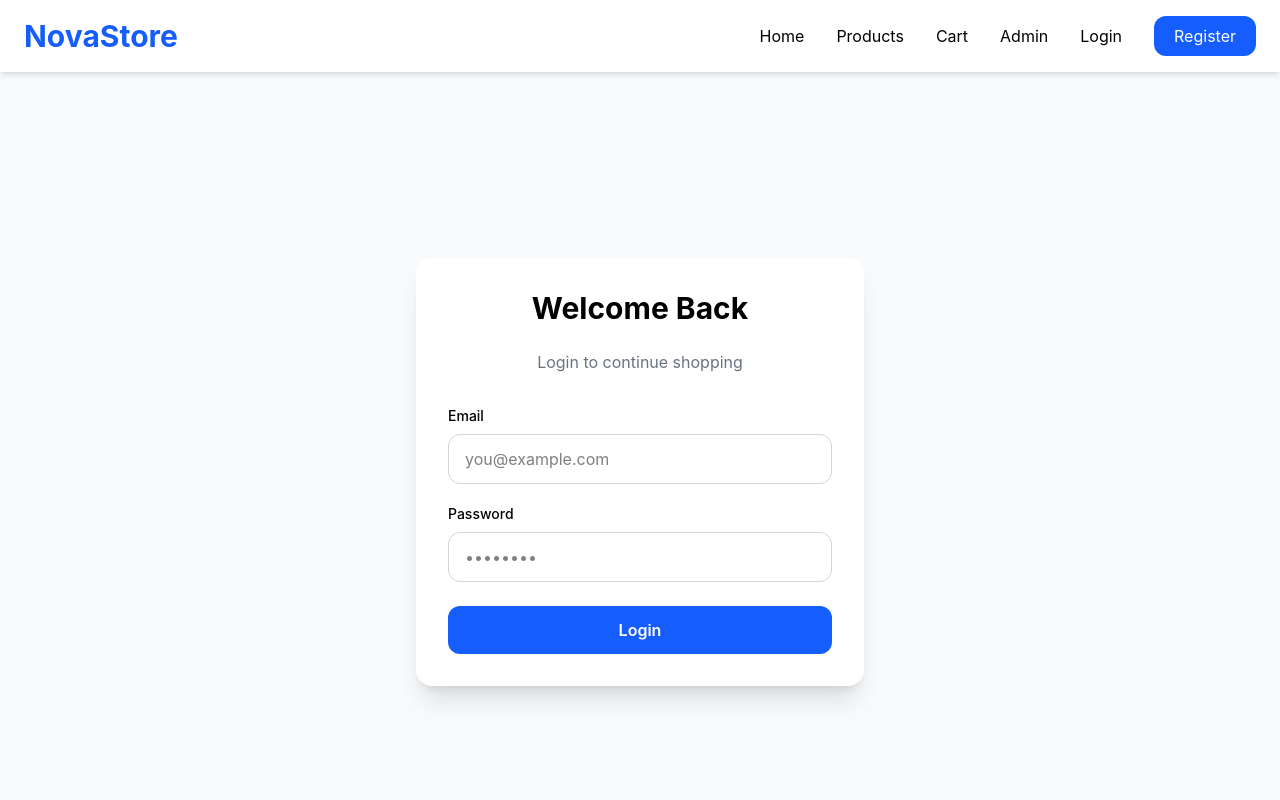
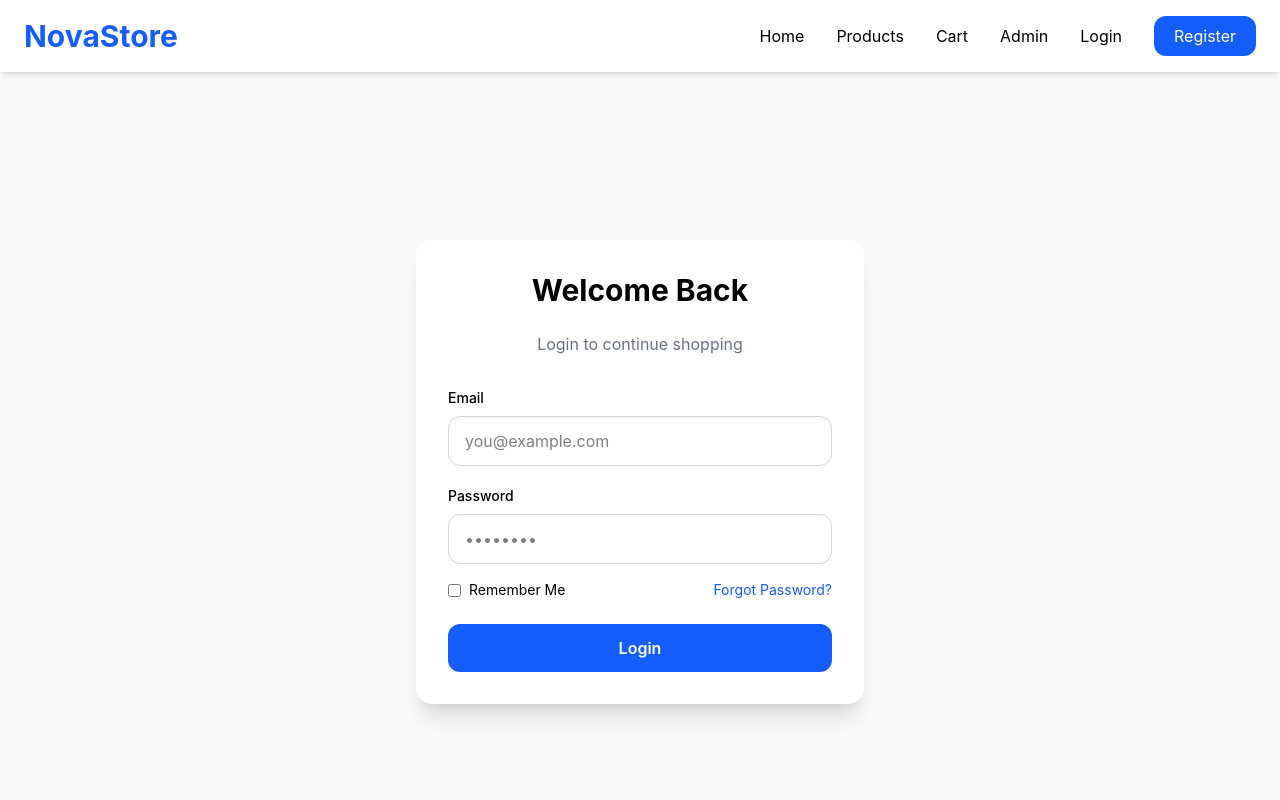
Before and after one commit to 23008024/NovaStore, a React app in the folder frontend/: page /login in a window 1280 px wide. Shown: the top 800 px of the page. Built offline with nearby package versions, Linux system fonts and the light colour scheme; the HTML template or start-up script is replaced by a standard one.

Commit message:
Update Login.jsx

```diff
--- a/frontend/src/pages/Login.jsx
+++ b/frontend/src/pages/Login.jsx
@@ -1,48 +1,35 @@
 import { useState } from "react";
+import { Link, useNavigate } from "react-router-dom";
 import { useAuth } from "../context/AuthContext";
-import { useNavigate } from "react-router-dom";
 
-
-export default function Login(){
-
+export default function Login() {
 
     const { login } = useAuth();
-
     const navigate = useNavigate();
 
+    const [email, setEmail] = useState("");
+    const [password, setPassword] = useState("");
+    const [remember, setRemember] = useState(false);
 
-    const [email,setEmail] = useState("");
-
-    const [password,setPassword] = useState("");
-
-
-
-
-    const submit = async(e)=>{
+    const submit = async (e) => {
 
         e.preventDefault();
 
-
-        try{
+        try {
 
             const loggedUser = await login(
                 email,
-                password
+                password,
+                remember
             );
 
-
-            if(loggedUser.role === "ADMIN"){
-
+            if (loggedUser.role === "ADMIN") {
                 navigate("/admin");
-
-            }else{
-
+            } else {
                 navigate("/");
-
             }
 
-
-        }catch(error){
+        } catch (error) {
 
             alert(
                 error.response?.data?.message ||
@@ -50,136 +37,103 @@ export default function Login(){
             );
 
         }
-
     };
-
-
-
-
 
     return (
 
         <div className="min-h-screen flex items-center justify-center px-5">
 
-
             <form
-
                 onSubmit={submit}
-
                 className="bg-white shadow-xl rounded-2xl p-8 w-full max-w-md"
-
             >
 
-
                 <h1 className="text-3xl font-bold text-center mb-6">
-
                     Welcome Back
-
                 </h1>
 
-
-
                 <p className="text-gray-500 text-center mb-8">
-
                     Login to continue shopping
-
                 </p>
 
-
-
-
+                {/* Email */}
 
                 <div className="mb-5">
 
+                    <label className="block text-sm font-medium mb-2">
+                        Email
+                    </label>
+
+                    <input
+                        type="email"
+                        placeholder="you@example.com"
+                        value={email}
+                        onChange={(e) => setEmail(e.target.value)}
+                        autoComplete="email"
+                        required
+                        className="w-full px-4 py-3 rounded-xl border border-gray-300 outline-none transition focus:ring-2 focus:ring-blue-500"
+                    />
+
+                </div>
+
+                {/* Password */}
+
+                <div className="mb-4">
 
                     <label className="block text-sm font-medium mb-2">
+                        Password
+                    </label>
 
-                        Email
+                    <input
+                        type="password"
+                        placeholder="••••••••"
+                        value={password}
+                        onChange={(e) => setPassword(e.target.value)}
+                        autoComplete="current-password"
+                        required
+                        className="w-full px-4 py-3 rounded-xl border border-gray-300 outline-none transition focus:ring-2 focus:ring-blue-500"
+                    />
+
+                </div>
+
+                {/* Remember Me + Forgot Password */}
+
+                <div className="flex items-center justify-between mb-6">
+
+                    <label className="flex items-center gap-2 text-sm">
+
+                        <input
+                            type="checkbox"
+                            checked={remember}
+                            onChange={(e) => setRemember(e.target.checked)}
+                            className="rounded"
+                        />
+
+                        Remember Me
 
                     </label>
 
-
-
-                    <input
-
-                        type="email"
-
-                        placeholder="you@example.com"
-
-                        value={email}
-
-                        onChange={
-                            e=>setEmail(e.target.value)
-                        }
-
-                        autoComplete="email"
-
-                        className="w-full px-4 py-3 rounded-xl border border-gray-300 outline-none transition focus:ring-2 focus:ring-blue-500"
-
-                    />
-
+                    <Link
+                        to="/forgot-password"
+                        className="text-sm text-blue-600 hover:text-blue-800 hover:underline"
+                    >
+                        Forgot Password?
+                    </Link>
 
                 </div>
 
-
-
-
-
-
-                <div className="mb-6">
-
-
-                    <label className="block text-sm font-medium mb-2">
-
-                        Password
-
-                    </label>
-
-
-
-                    <input
-
-                        type="password"
-
-                        placeholder="••••••••"
-
-                        value={password}
-
-                        onChange={
-                            e=>setPassword(e.target.value)
-                        }
-
-                        autoComplete="current-password"
-
-                        className="w-full px-4 py-3 rounded-xl border border-gray-300 outline-none transition focus:ring-2 focus:ring-blue-500"
-
-                    />
-
-
-                </div>
-
-
-
-
+                {/* Login Button */}
 
                 <button
-
+                    type="submit"
                     className="w-full bg-blue-600 text-white py-3 rounded-xl font-semibold hover:bg-blue-700 transition"
-
                 >
-
                     Login
-
                 </button>
 
-
-
-
             </form>
-
 
         </div>
 
     );
-
 }
```
